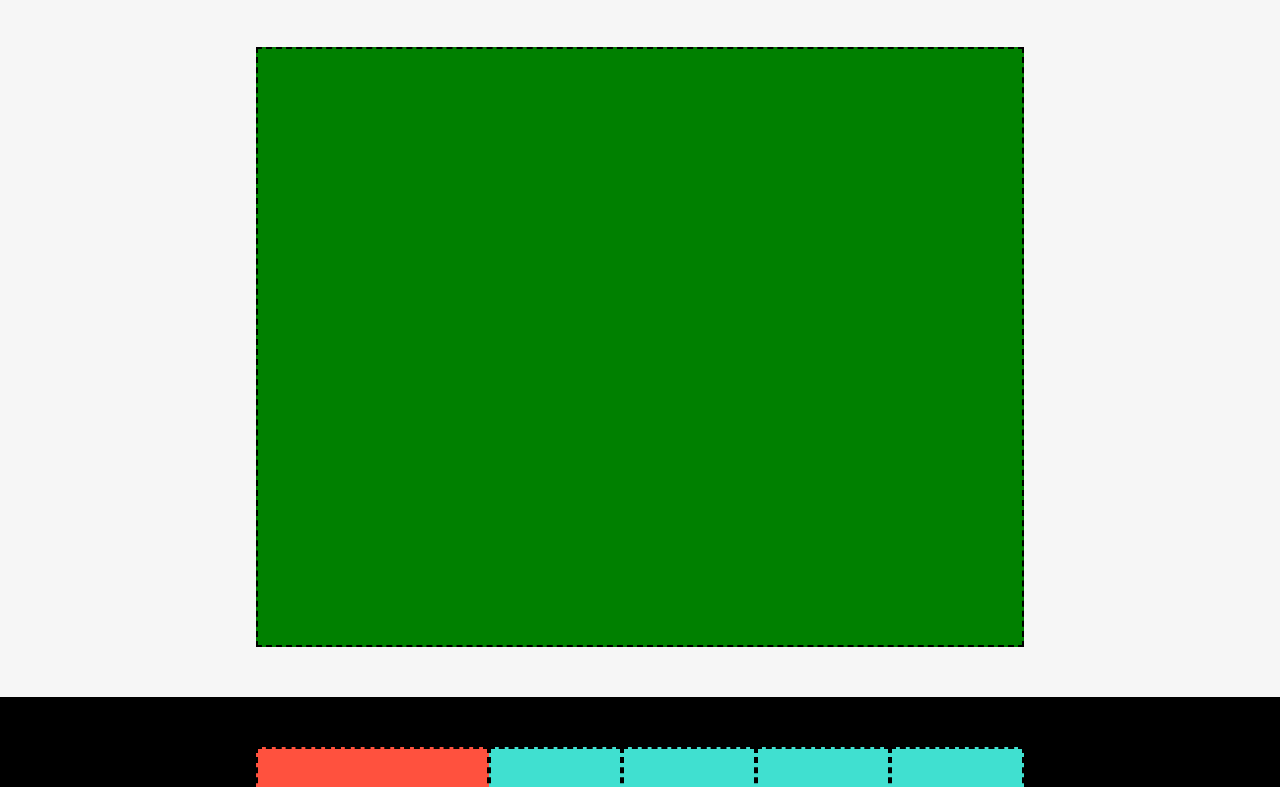
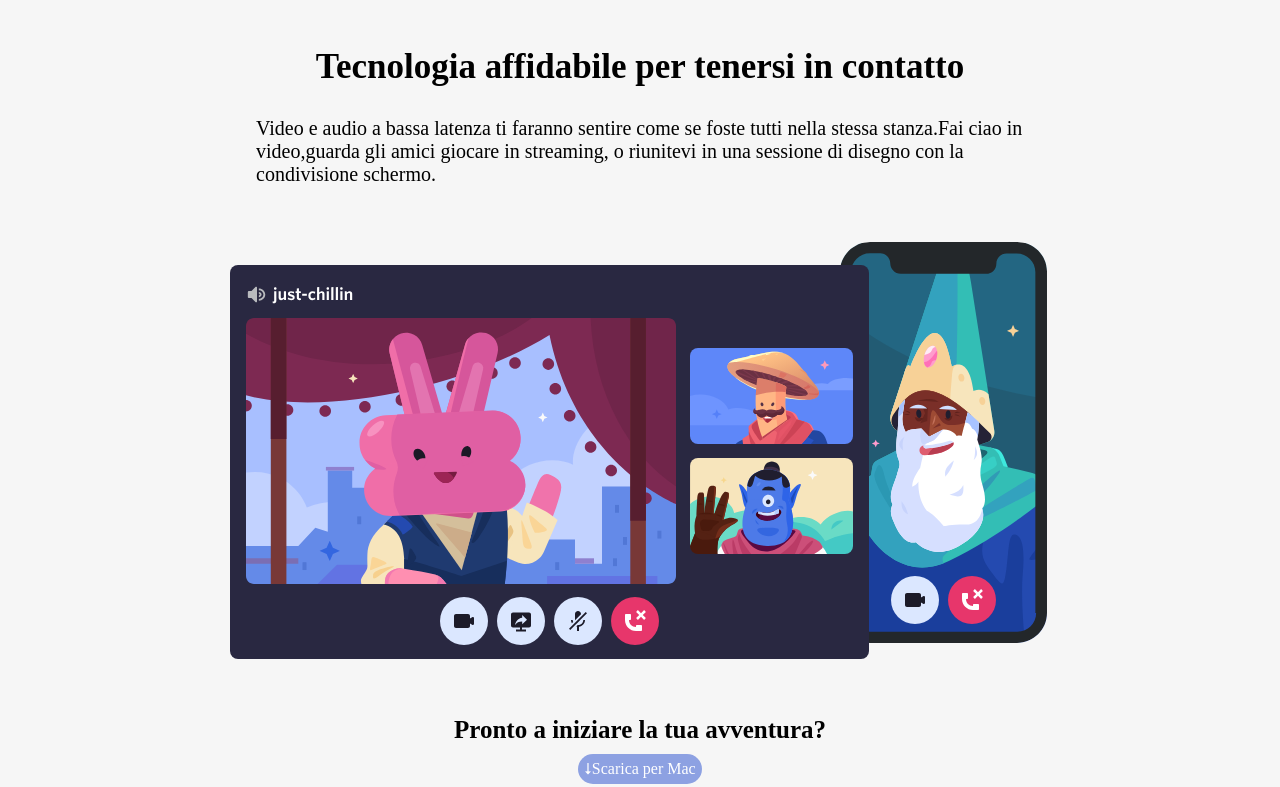
Before and after one commit to Tommasomerola/htmlcss-discord, a plain HTML site: page index.html in a window 1280 px wide. Shown: the part 2053-2840 px from the top of the page. Drawn offline with Linux system fonts and the light colour scheme.

Commit message:
fai fine main

```diff
--- a/css/style.css
+++ b/css/style.css
@@ -105,6 +105,15 @@ h1{
     color: #fff;
 }
 
+.button3{
+    border-radius: 999px;
+    padding: 6px 6px;
+    border: none;
+    background-color: rgba(141,161,226,255);
+    color: #fff;
+    margin-top: 10px;
+}
+
 .bordo{
     height: 500px;
     width: 100%;
@@ -164,7 +173,7 @@ h1{
 }
 
 .bordo2{
-    height: 700px;
+    height: 900px;
     width: 100%;
     display: flex;
     justify-content: center;
@@ -172,10 +181,27 @@ h1{
 }
 
 #box-verde{
-    background-color: green;
-    height: 600px;
+    /* background-color: green; */
+    height: 100%;
     width: 60%;
-    border: 2px dashed black;
+    /* border: 2px dashed black;  */
+    display: flex;
+    flex-direction: column;
+    align-items: center;
+}
+
+#box-verde h2{
+    font-size: 35px;
+    margin:50px 0 30px 0;
+}
+
+#box-verde p{
+    font-size: 20px;
+
+}
+
+#box-verde h3{
+    font-size: 25px;
 }
 
 .sezione-footer{
--- a/index.html
+++ b/index.html
@@ -109,7 +109,14 @@
 
             <div id="box-verde">
 
+                <h2>Tecnologia affidabile per tenersi in contatto</h2>
+                <p>Video e audio a bassa latenza ti faranno sentire come se foste tutti nella stessa stanza.Fai ciao in video,guarda gli amici giocare in streaming, o riunitevi in una sessione di disegno con la condivisione schermo.</p>
+                <img src="./img/item4-big.svg" alt="">
+                <h3>Pronto a iniziare la tua avventura? </h3>
+                <div class="button3">⭣Scarica per Mac</div>
+
             </div>
+
 
         </section>
 
```
